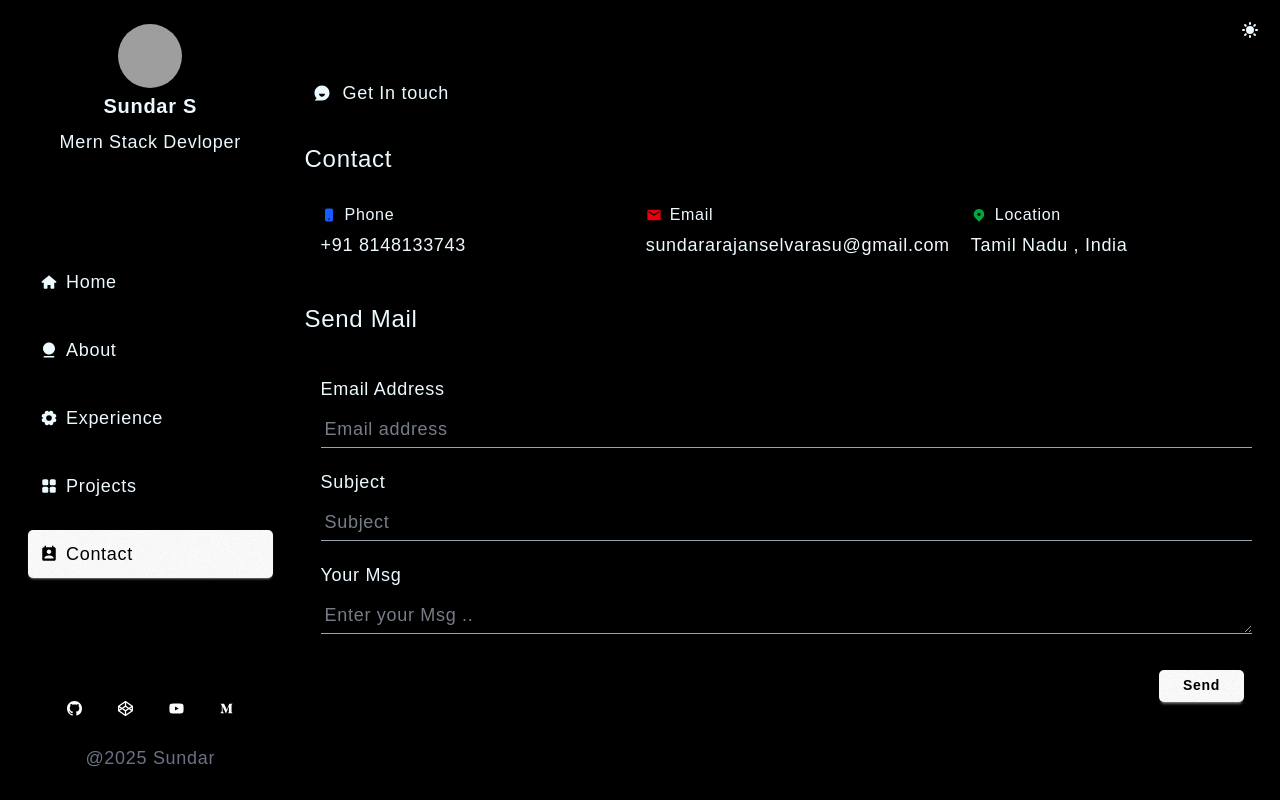
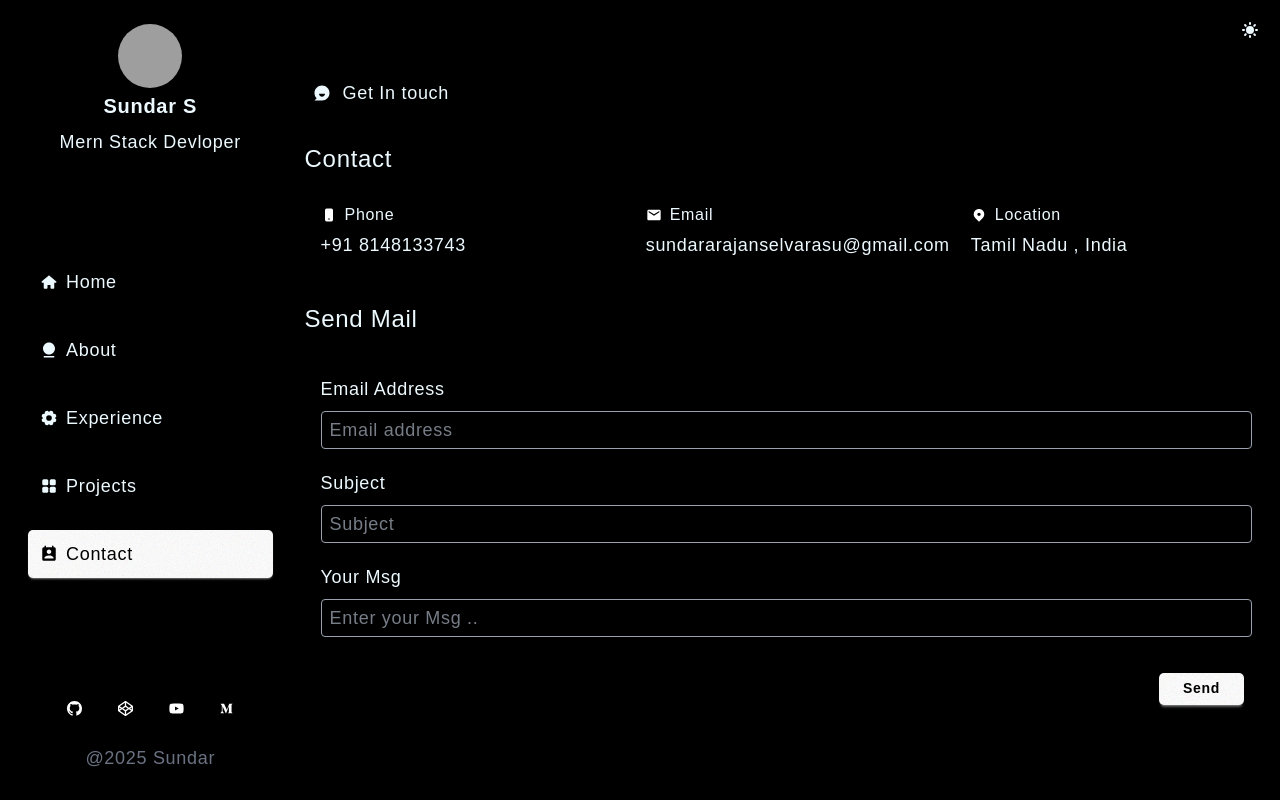
Before and after one commit to sundararajan-git/portfolio, a React (Vite) app: page /#/contact in a window 1280 px wide. Built offline with nearby package versions, Linux system fonts and the light colour scheme; grey boxes are pictures that could not be loaded; a web font is replaced by a local one.

Commit message:
some changes added

```diff
--- a/src/pages/Contact.tsx
+++ b/src/pages/Contact.tsx
@@ -34,7 +34,7 @@ const Contact = () => {
             </legend>
             <input
               type="email"
-              className="w-full border-b border-gray-400  outline-0 text-lg p-1"
+              className="w-full border rounded border-gray-400  outline-0 text-lg p-1 ps-2"
               placeholder="Email address"
             />
           </fieldset>
@@ -44,7 +44,7 @@ const Contact = () => {
             </legend>
             <input
               type="text"
-              className="w-full border-b border-gray-400  outline-0 text-lg p-1 "
+              className="w-full border rounded border-gray-400  outline-0 text-lg p-1 ps-2 "
               placeholder="Subject"
             />
           </fieldset>
@@ -52,11 +52,11 @@ const Contact = () => {
             <legend className="fieldset-legend font-normal text-lg">
               Your Msg
             </legend>
-            <textarea
-              className="w-full border-b border-gray-400  outline-0 text-lg p-1"
-              rows={1}
+            <input
+              type="text"
+              className="w-full border rounded border-gray-400  outline-0 text-lg p-1 ps-2 "
               placeholder="Enter your Msg .. "
-            ></textarea>
+            />
           </fieldset>
         </div>
         <div className="flex justify-end sm:pe-6 text-xl">
@@ -74,16 +74,16 @@ const contactDetails = [
   {
     name: "Phone",
     value: "+91 8148133743",
-    icon: <HiDeviceMobile className="text-blue-600 size-4" />,
+    icon: <HiDeviceMobile className="text-primary size-4" />,
   },
   {
     name: "Email",
     value: "sundararajanselvarasu@gmail.com",
-    icon: <MdEmail className=" text-red-600 size-4" />,
+    icon: <MdEmail className=" text-primary size-4" />,
   },
   {
     name: "Location",
     value: "Tamil Nadu , India",
-    icon: <TiLocation className="text-green-600 size-4" />,
+    icon: <TiLocation className="text-primary size-4" />,
   },
 ];
```
